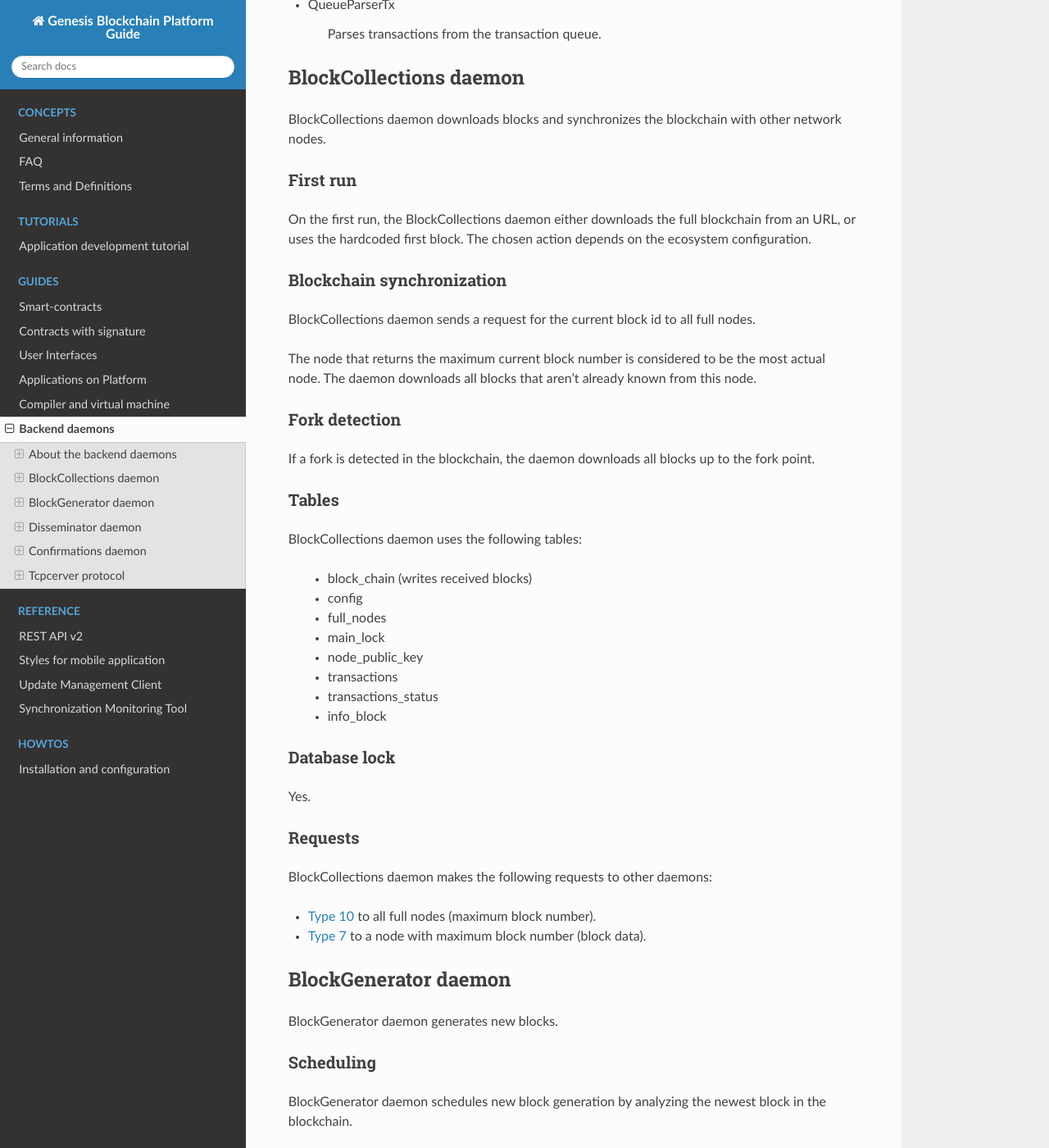
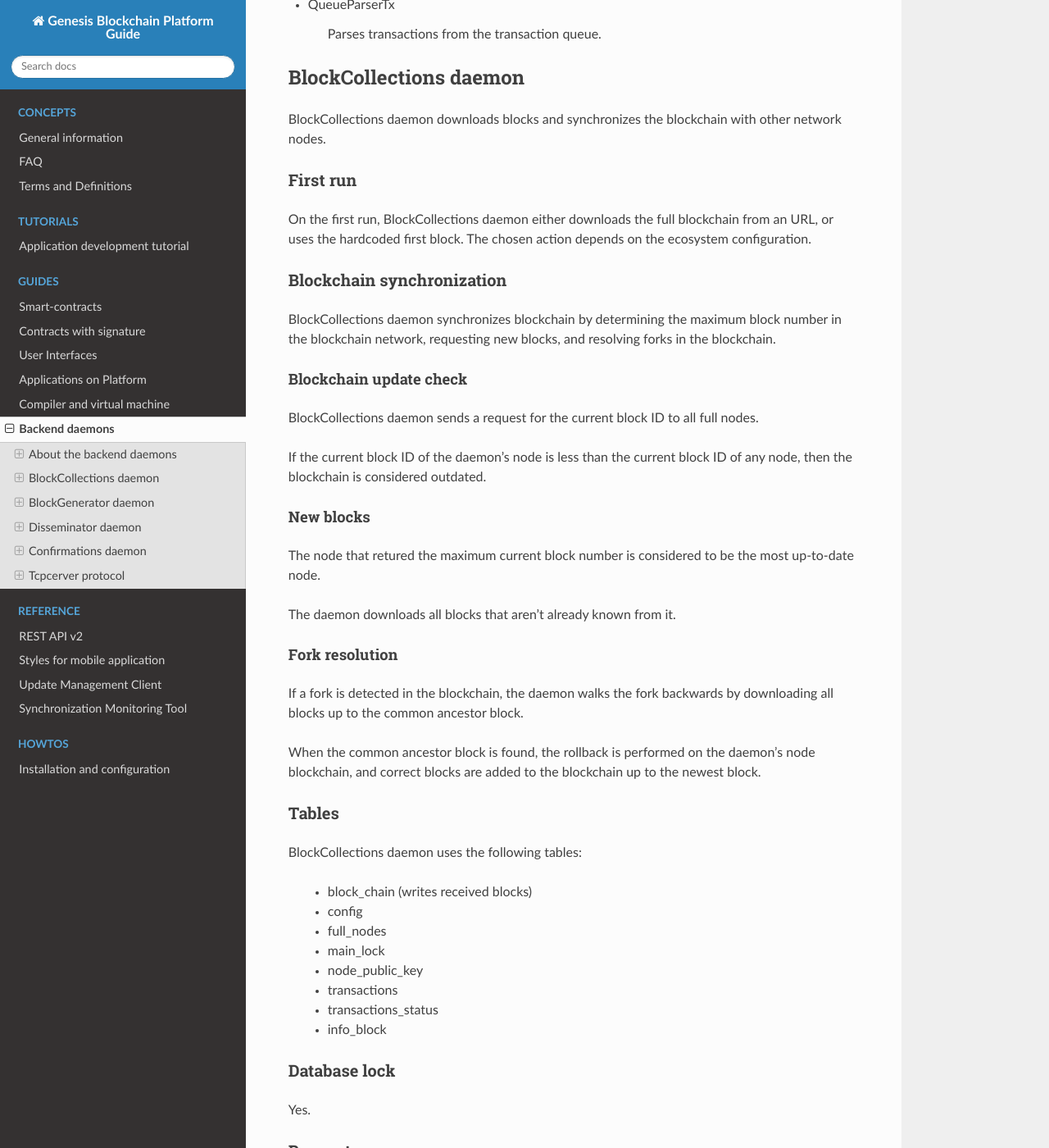
Before and after one commit to AplaProject/apla-docs-en, a Sphinx documentation site: the page built from source/topics/daemons.rst, in a window 1280 px wide and 1400 px high, scrolled down 1630 px. Shown: the whole window at 82% size. Built offline with Sphinx 7.4.7 and the Read the Docs theme 2.0.0, drawn with Linux system fonts in a browser that asks for light colours.

Commit message:
Blockscollection workflow

```diff
--- a/source/topics/daemons.rst
+++ b/source/topics/daemons.rst
@@ -119,19 +119,35 @@
 Blockchain synchronization
 --------------------------
 
-BlockCollections daemon sends a request for the current block id to all full nodes.
-
-The node that returns the maximum current block number is considered to be the most actual node. The daemon downloads all blocks that aren't already known from this node.
+BlockCollections daemon synchronizes blockchain by determining the maximum block number in the blockchain network, requesting new blocks, and resolving forks in the blockchain.
 
 
-Fork detection
---------------
+Blockchain update check
+"""""""""""""""""""""""
 
-If a fork is detected in the blockchain, the daemon downloads all blocks up to the fork point.
+BlockCollections daemon sends a request for the current block ID to all full nodes.
+
+If the current block ID of the daemon's node is less than the current block ID of any node, then the blockchain is considered outdated.
+
+
+New blocks
+""""""""""
+
+The node that retured the maximum current block number is considered to be the most up-to-date node.
+
+The daemon downloads all blocks that aren't already known from it.
+
+
+Fork resolution
+"""""""""""""""
+
+If a fork is detected in the blockchain, the daemon walks the fork backwards by downloading all blocks up to the common ancestor block.
+
+When the common ancestor block is found, the rollback is performed on the daemon's node blockchain, and correct blocks are added to the blockchain up to the newest block.
 
 .. todo::
 
-    Add link to forks doc.
+    Add link to fork detection and block rollback doc.
 
 
 Tables
```
Also changed, not shown: other parts of source/topics/daemons.rst (+1 -1 lines).
